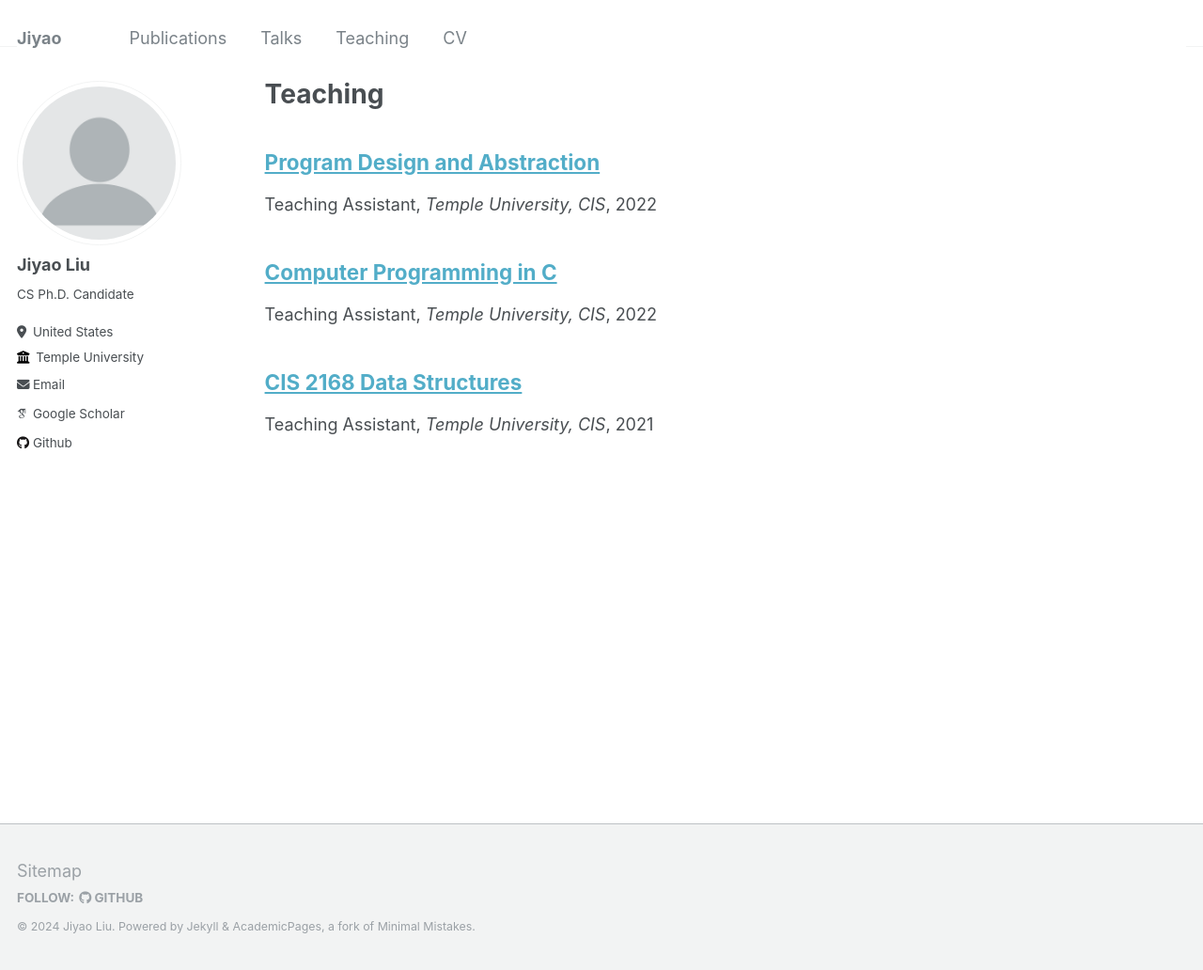
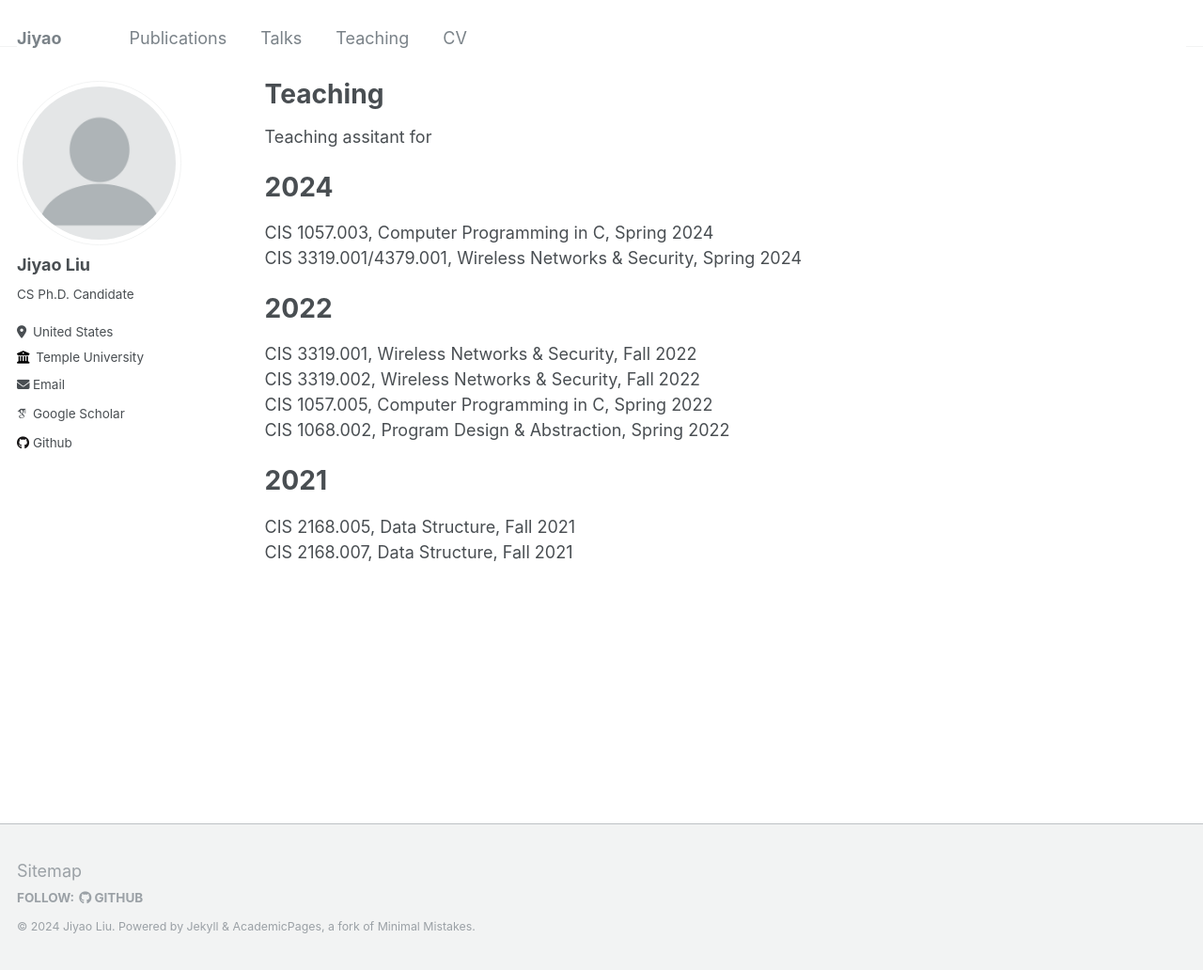
Before and after one commit to Jiyao17/Jiyao17.github.io-backup, a Jekyll site: the page built from _pages/teaching.md, in a window 1280 px wide and 1032 px high. Shown: the whole window at 94% size. Built offline with Jekyll 4.4.1, drawn with Linux system fonts in a browser that asks for light colours; some web fonts are replaced.

Commit message:
update teaching to static

```diff
--- a/_pages/teaching.html
+++ /dev/null
@@ -1,12 +0,0 @@
----
-layout: archive
-title: "Teaching"
-permalink: /teaching/
-author_profile: true
----
-
-{% include base_path %}
-
-{% for post in site.teaching reversed %}
-  {% include archive-single.html %}
-{% endfor %}
--- /dev/null
+++ b/_pages/teaching.md
@@ -0,0 +1,25 @@
+---
+layout: archive
+title: "Teaching"
+permalink: /teaching/
+author_profile: true
+---
+
+Teaching assitant for
+
+# 2024
+
+CIS 1057.003, Computer Programming in C, Spring 2024
+CIS 3319.001/4379.001, Wireless Networks & Security, Spring 2024
+
+# 2022
+
+CIS 3319.001, Wireless Networks & Security, Fall 2022
+CIS 3319.002, Wireless Networks & Security, Fall 2022
+CIS 1057.005, Computer Programming in C, Spring 2022
+CIS 1068.002, Program Design & Abstraction, Spring 2022
+
+# 2021
+
+CIS 2168.005, Data Structure, Fall 2021
+CIS 2168.007, Data Structure, Fall 2021
```
Also changed, not shown: _pages/talks.md (renamed from _pages/talks.html, +2 -1 lines).
